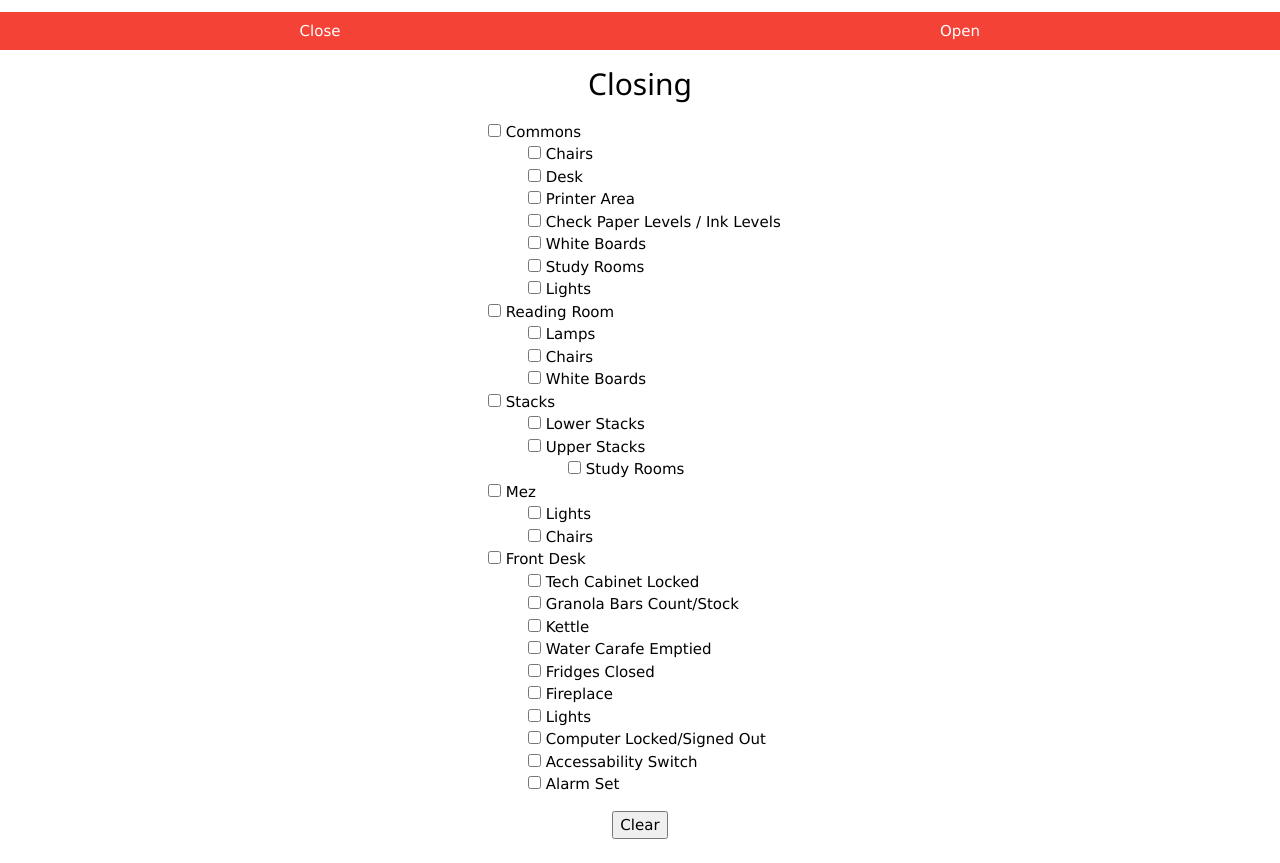
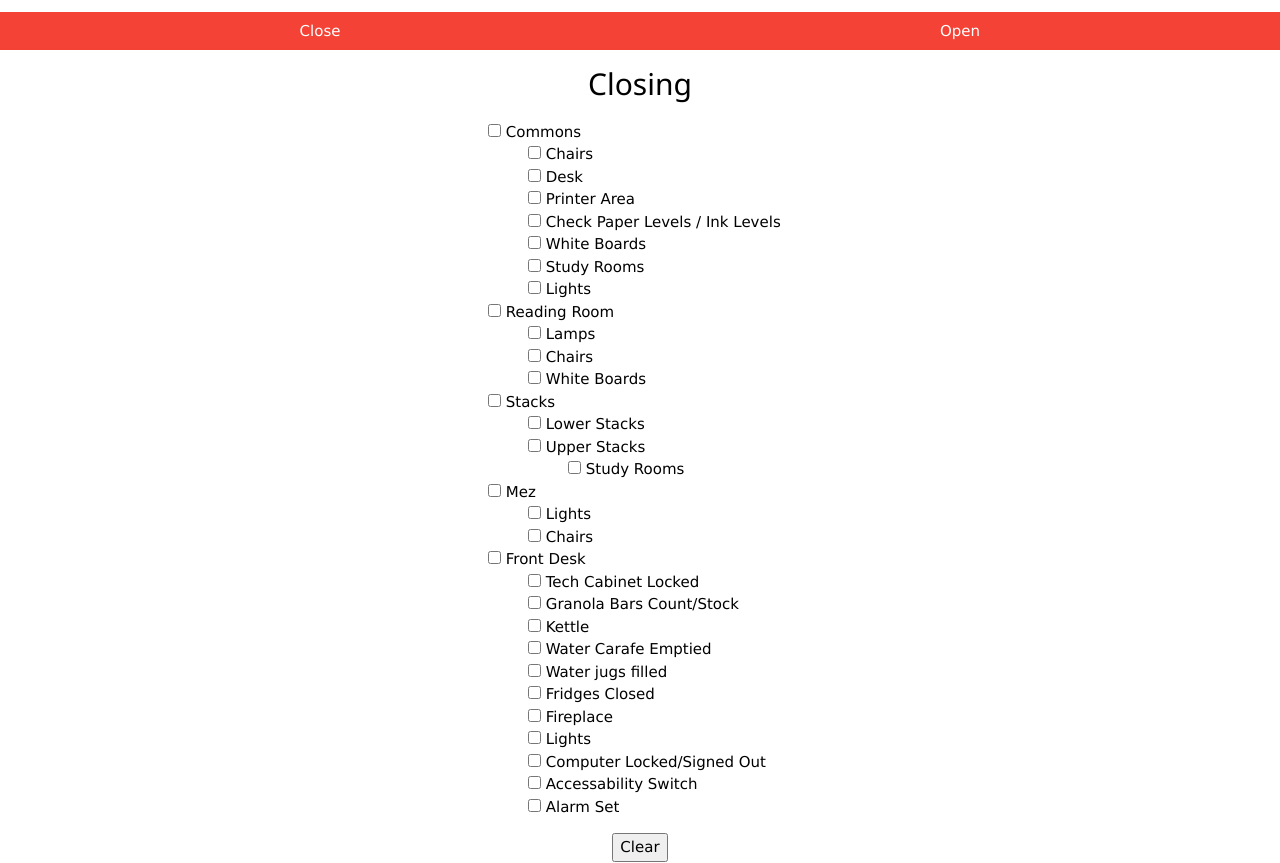
Before and after one commit to the-randolph/huc-checklist, a plain HTML site: page index.html in a window 1280 px wide. Shown: the part 195-1058 px from the top of the page. Before the commit the page ends 1035 px from the top, so only its background shows below. Drawn offline with nearby package versions, Linux system fonts and the light colour scheme.

Commit message:
Update index.html
Corrected unordered list section in opening checklist.

```diff
--- a/index.html
+++ b/index.html
@@ -122,6 +122,9 @@ ul {
                                 Water Carafe Emptied</li>
                             <li>
                                 <input type="checkbox" class="cbox"/>
+                                Water jugs filled</li>
+                            <li>
+                                <input type="checkbox" class="cbox"/>
                                 Fridges Closed</li>
                             <li>
                                 <input type="checkbox" class="cbox"/>
@@ -152,7 +155,7 @@ ul {
 <div class="w3-container">
 <div class="w3-container w3-third"></div>
 <div id="Open" class="w3-container list w3-third" style="display:none">
-  <h2><center>Open</center></h2>
+  <h2>Open</h2>
       <p>
 <form>
         <ul>
@@ -233,6 +236,7 @@ ul {
                            <li>
                                 <input type="checkbox" class="cbox"/>
                                 Study Rooms</li>
+                         </ul>
                     </li>
                     <li>
                         <input type="checkbox" class="cbox mainoption"/>
```
